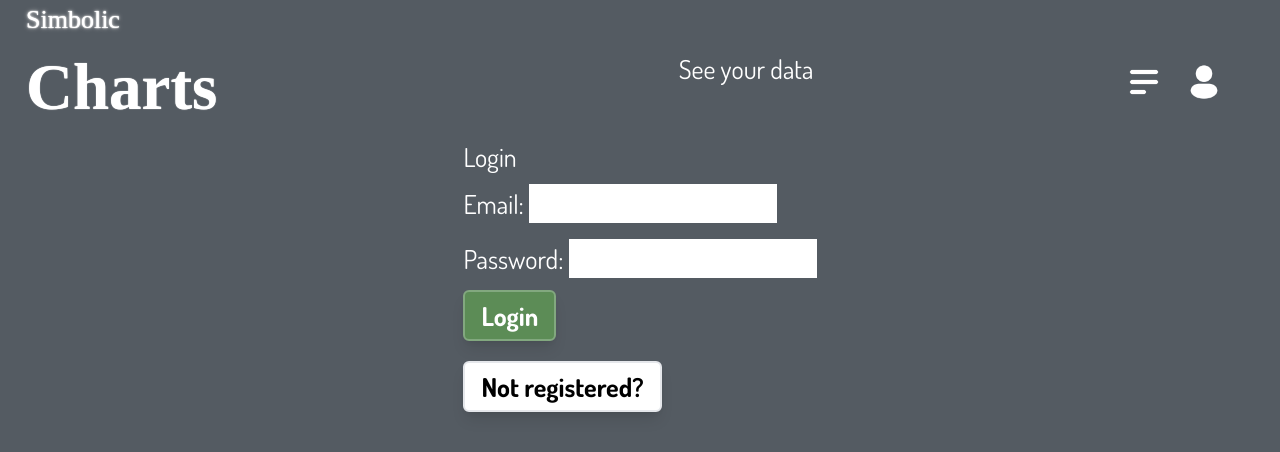
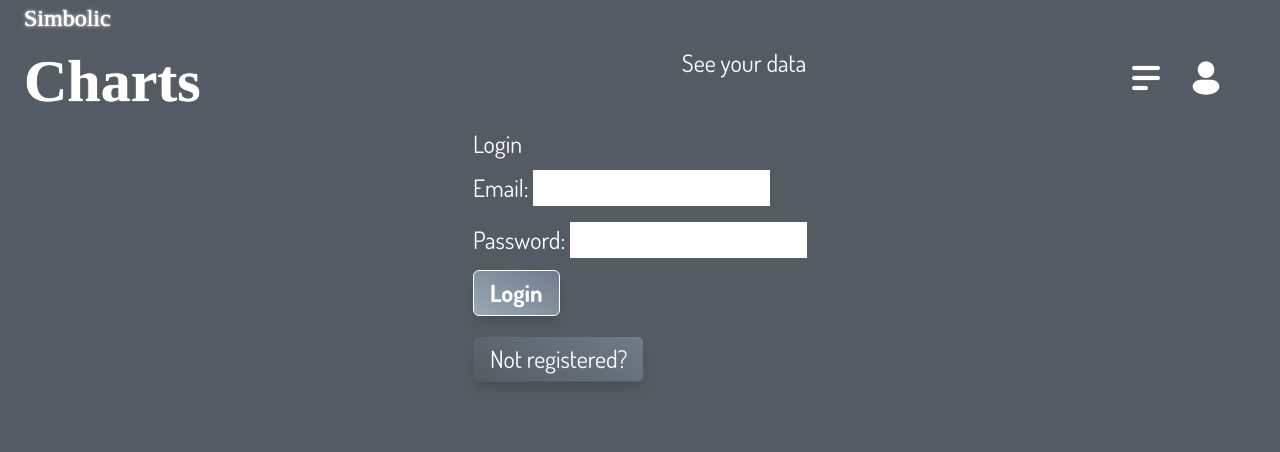
Before and after one commit to eliza-guseva/chart, a React (Create React App) app: page /login in a window 1280 px wide. Shown: the top 452 px of the page. Built offline with nearby package versions, Linux system fonts and the light colour scheme; no server answers; a web font is replaced by a local one.

Commit message:
no more navigation

```diff
--- a/src/App.js
+++ b/src/App.js
@@ -6,7 +6,7 @@ import Nav from './components/Nav';
 import Home from './components/Home';
 import Dashboard from './components/Dashboard';
 import Contact from './components/Contact';
-import ZipUpload from './components/ZipUpload';
+import { UnzipNPlot } from './components/UnzipNPlot';
 import TheGraphs from './components/TheGraphs';
 
 import { LoginProvider } from './context/LoginContext';
@@ -26,7 +26,7 @@ function App() {
           <Route path="/login" element={<Login />} />
           <Route path="/dashboard" element={<Dashboard />} />
           <Route path="/contact" element={<Contact />} />
-          <Route path="/fileupload" element={<ZipUpload />} />
+          <Route path="/fileupload" element={<UnzipNPlot />} />
           <Route path="/thegraphs" element={<TheGraphs />} />
           <Route path="*" element={<h1>Not Found</h1>} />
         </Routes>
--- a/src/components/TheGraphs.js
+++ b/src/components/TheGraphs.js
@@ -64,9 +64,8 @@ function processSleepData(sleepData) {
 
 
 
-const TheGraphs = () => {
+const TheGraphs = ({selectFiles}) => {
     const location = useLocation(); // here our state is stored
-    const { selectFiles } = location.state || {}; // Access the passed state
     const [sleepData, setSleepData] = useState(null);
 
     useEffect(() => {
@@ -82,7 +81,6 @@ const TheGraphs = () => {
     return (
         <div>
             <h1>The Graphs</h1>
-            {/* Pass the processed sleepData to SleepGraph */}
             {sleepData && <SleepStagesStack sleepData={sleepData} />}
         </div>
     );
--- a/src/input.css
+++ b/src/input.css
@@ -10,7 +10,7 @@
     @apply
     min-h-screen
     flex flex-col items-center justify-start
-    text-[calc(10px+2vmin)] text-white font-dosis
+    text-[calc(8px+2vmin)] text-white font-dosis
     bg-darkbckg
   }
 
@@ -20,11 +20,6 @@
     mt-1 mb-1
     rounded-md
     shadow-lg
-    border-2
-    focus:outline-none
-    focus:ring-2
-    focus:ring-blue-500
-    focus:ring-opacity-50
     transition
     duration-300
     ease-in-out
@@ -32,16 +27,19 @@
 
 .btnstd {
     @apply
-    bg-darkbtn hover:bg-darkbtnhover
+    bg-btn-grad hover:bg-btn-hover-grad
     hover:shadow-2xl
-    text-white font-bold
-    border-darkbtnhover
+    text-white font-bold text-center
+    border
+    border-white
 }
 
 .btnboring {
     @apply
-    bg-white hover:bg-gray-200
-    text-black font-bold
+    bg-btn-boring-grad hover:bg-btn-hover-grad
+    text-white
+    border
+    border-darkbckg
 }
 
 button {
--- a/src/output.css
+++ b/src/output.css
@@ -585,6 +585,26 @@ video {
   }
 }
 
+.absolute{
+  position: absolute;
+}
+
+.relative{
+  position: relative;
+}
+
+.inset-0{
+  inset: 0px;
+}
+
+.z-10{
+  z-index: 10;
+}
+
+.z-20{
+  z-index: 20;
+}
+
 .m-10{
   margin: 2.5rem;
 }
@@ -598,10 +618,6 @@ video {
   margin-bottom: 0.5rem;
 }
 
-.\!mt-10{
-  margin-top: 2.5rem !important;
-}
-
 .\!mt-4{
   margin-top: 1rem !important;
 }
@@ -610,16 +626,16 @@ video {
   margin-left: 1rem;
 }
 
+.mr-4{
+  margin-right: 1rem;
+}
+
+.mt-2{
+  margin-top: 0.5rem;
+}
+
 .mt-4{
   margin-top: 1rem;
-}
-
-.mr-2{
-  margin-right: 0.5rem;
-}
-
-.mr-4{
-  margin-right: 1rem;
 }
 
 .flex{
@@ -630,12 +646,16 @@ video {
   display: table;
 }
 
-.w-4\/5{
-  width: 80%;
+.h-0{
+  height: 0px;
 }
 
-.w-1{
-  width: 0.25rem;
+.h-16{
+  height: 4rem;
+}
+
+.h-auto{
+  height: auto;
 }
 
 .w-\[4em\]{
@@ -646,6 +666,18 @@ video {
   width: 5em;
 }
 
+.scale-0{
+  --tw-scale-x: 0;
+  --tw-scale-y: 0;
+  transform: translate(var(--tw-translate-x), var(--tw-translate-y)) rotate(var(--tw-rotate)) skewX(var(--tw-skew-x)) skewY(var(--tw-skew-y)) scaleX(var(--tw-scale-x)) scaleY(var(--tw-scale-y));
+}
+
+.scale-100{
+  --tw-scale-x: 1;
+  --tw-scale-y: 1;
+  transform: translate(var(--tw-translate-x), var(--tw-translate-y)) rotate(var(--tw-rotate)) skewX(var(--tw-skew-x)) skewY(var(--tw-skew-y)) scaleX(var(--tw-scale-x)) scaleY(var(--tw-scale-y));
+}
+
 .flex-col{
   flex-direction: column;
 }
@@ -654,8 +686,16 @@ video {
   align-items: center;
 }
 
+.justify-end{
+  justify-content: flex-end;
+}
+
 .justify-center{
   justify-content: center;
+}
+
+.overflow-hidden{
+  overflow: hidden;
 }
 
 .rounded-lg{
@@ -680,12 +720,12 @@ video {
   background-color: rgb(130 168 127 / var(--tw-bg-opacity));
 }
 
+.p-4{
+  padding: 1rem;
+}
+
 .text-center{
   text-align: center;
-}
-
-.font-black{
-  font-weight: 900;
 }
 
 .font-bold{
@@ -697,8 +737,45 @@ video {
   color: rgb(0 0 0 / var(--tw-text-opacity));
 }
 
+.text-red-500{
+  --tw-text-opacity: 1;
+  color: rgb(239 68 68 / var(--tw-text-opacity));
+}
+
+.opacity-0{
+  opacity: 0;
+}
+
+.opacity-100{
+  opacity: 1;
+}
+
 .filter{
   filter: var(--tw-blur) var(--tw-brightness) var(--tw-contrast) var(--tw-grayscale) var(--tw-hue-rotate) var(--tw-invert) var(--tw-saturate) var(--tw-sepia) var(--tw-drop-shadow);
+}
+
+.transition{
+  transition-property: color, background-color, border-color, text-decoration-color, fill, stroke, opacity, box-shadow, transform, filter, -webkit-backdrop-filter;
+  transition-property: color, background-color, border-color, text-decoration-color, fill, stroke, opacity, box-shadow, transform, filter, backdrop-filter;
+  transition-property: color, background-color, border-color, text-decoration-color, fill, stroke, opacity, box-shadow, transform, filter, backdrop-filter, -webkit-backdrop-filter;
+  transition-timing-function: cubic-bezier(0.4, 0, 0.2, 1);
+  transition-duration: 150ms;
+}
+
+.transition-all{
+  transition-property: all;
+  transition-timing-function: cubic-bezier(0.4, 0, 0.2, 1);
+  transition-duration: 150ms;
+}
+
+.transition-transform{
+  transition-property: transform;
+  transition-timing-function: cubic-bezier(0.4, 0, 0.2, 1);
+  transition-duration: 150ms;
+}
+
+.duration-500{
+  transition-duration: 500ms;
 }
 
 .App{
@@ -710,7 +787,7 @@ video {
   --tw-bg-opacity: 1;
   background-color: rgb(84 91 98 / var(--tw-bg-opacity));
   font-family: Dosis, sans-serif;
-  font-size: calc(10px + 2vmin);
+  font-size: calc(8px + 2vmin);
   --tw-text-opacity: 1;
   color: rgb(255 255 255 / var(--tw-text-opacity));
 }
@@ -719,7 +796,6 @@ video {
   margin-top: 0.25rem;
   margin-bottom: 0.25rem;
   border-radius: 0.375rem;
-  border-width: 2px;
   padding-top: 0.25rem;
   padding-bottom: 0.25rem;
   padding-left: 1rem;
@@ -734,52 +810,41 @@ video {
   transition-timing-function: cubic-bezier(0.4, 0, 0.2, 1);
 }
 
-.btn:focus{
-  outline: 2px solid transparent;
-  outline-offset: 2px;
-  --tw-ring-offset-shadow: var(--tw-ring-inset) 0 0 0 var(--tw-ring-offset-width) var(--tw-ring-offset-color);
-  --tw-ring-shadow: var(--tw-ring-inset) 0 0 0 calc(2px + var(--tw-ring-offset-width)) var(--tw-ring-color);
-  box-shadow: var(--tw-ring-offset-shadow), var(--tw-ring-shadow), var(--tw-shadow, 0 0 #0000);
-  --tw-ring-color: rgb(59 130 246 / var(--tw-ring-opacity));
-  --tw-ring-opacity: 0.5;
-}
-
 .btnstd{
+  border-width: 1px;
   --tw-border-opacity: 1;
-  border-color: rgb(130 168 127 / var(--tw-border-opacity));
-  --tw-bg-opacity: 1;
-  background-color: rgb(92 140 86 / var(--tw-bg-opacity));
+  border-color: rgb(255 255 255 / var(--tw-border-opacity));
+  background-image: linear-gradient(30deg, #9aa7b4, #707c8b);
+  text-align: center;
   font-weight: 700;
   --tw-text-opacity: 1;
   color: rgb(255 255 255 / var(--tw-text-opacity));
 }
 
 .btnstd:hover{
-  --tw-bg-opacity: 1;
-  background-color: rgb(130 168 127 / var(--tw-bg-opacity));
+  background-image: linear-gradient(30deg, #82a87f, #5f7d5f);
   --tw-shadow: 0 25px 50px -12px rgb(0 0 0 / 0.25);
   --tw-shadow-colored: 0 25px 50px -12px var(--tw-shadow-color);
   box-shadow: var(--tw-ring-offset-shadow, 0 0 #0000), var(--tw-ring-shadow, 0 0 #0000), var(--tw-shadow);
 }
 
 .btnboring{
-  --tw-bg-opacity: 1;
-  background-color: rgb(255 255 255 / var(--tw-bg-opacity));
-  font-weight: 700;
+  border-width: 1px;
+  --tw-border-opacity: 1;
+  border-color: rgb(84 91 98 / var(--tw-border-opacity));
+  background-image: linear-gradient(30deg, #545B62, #707c8b);
   --tw-text-opacity: 1;
-  color: rgb(0 0 0 / var(--tw-text-opacity));
+  color: rgb(255 255 255 / var(--tw-text-opacity));
 }
 
 .btnboring:hover{
-  --tw-bg-opacity: 1;
-  background-color: rgb(229 231 235 / var(--tw-bg-opacity));
+  background-image: linear-gradient(30deg, #82a87f, #5f7d5f);
 }
 
 button{
   margin-top: 0.25rem;
   margin-bottom: 0.25rem;
   border-radius: 0.375rem;
-  border-width: 2px;
   padding-top: 0.25rem;
   padding-bottom: 0.25rem;
   padding-left: 1rem;
@@ -792,16 +857,6 @@ button{
   transition-property: color, background-color, border-color, text-decoration-color, fill, stroke, opacity, box-shadow, transform, filter, backdrop-filter, -webkit-backdrop-filter;
   transition-duration: 300ms;
   transition-timing-function: cubic-bezier(0.4, 0, 0.2, 1);
-}
-
-button:focus{
-  outline: 2px solid transparent;
-  outline-offset: 2px;
-  --tw-ring-offset-shadow: var(--tw-ring-inset) 0 0 0 var(--tw-ring-offset-width) var(--tw-ring-offset-color);
-  --tw-ring-shadow: var(--tw-ring-inset) 0 0 0 calc(2px + var(--tw-ring-offset-width)) var(--tw-ring-color);
-  box-shadow: var(--tw-ring-offset-shadow), var(--tw-ring-shadow), var(--tw-shadow, 0 0 #0000);
-  --tw-ring-color: rgb(59 130 246 / var(--tw-ring-opacity));
-  --tw-ring-opacity: 0.5;
 }
 
 .inpt{
@@ -861,7 +916,7 @@ h1{
 
 .togglesw:checked{
   --tw-bg-opacity: 1;
-  background-color: rgb(92 140 86 / var(--tw-bg-opacity));
+  background-color: rgb(154 167 180 / var(--tw-bg-opacity));
 }
 
 .togglesw:checked:before {
@@ -1006,31 +1061,13 @@ h1{
   }
 }
 
-@media (min-width: 1024px){
-  .lg\:w-4\/5{
-    width: 80%;
-  }
-
-  .lg\:flex-row{
-    flex-direction: row;
-  }
-}
-
 @media (min-width: 1280px){
   .xl\:w-4\/5{
     width: 80%;
   }
-
-  .xl\:flex-row{
-    flex-direction: row;
-  }
 }
 
 @media (min-width: 1536px){
-  .\32xl\:w-4\/5{
-    width: 80%;
-  }
-
   .\32xl\:w-3\/4{
     width: 75%;
   }
--- a/tailwind.config.js
+++ b/tailwind.config.js
@@ -10,9 +10,14 @@ module.exports = {
           },
         colors: {
             'darkbckg': '#545B62',
-            'darkbtn': '#5c8c56',
+            'darkbtn': '#9aa7b4',
             'darkbtnhover': '#82a87f'
-        }
+        },
+        backgroundImage: {
+            'btn-grad': 'linear-gradient(30deg, #9aa7b4, #707c8b)',
+            'btn-hover-grad': 'linear-gradient(30deg, #82a87f, #5f7d5f)',
+            'btn-boring-grad': 'linear-gradient(30deg, #545B62, #707c8b)'
+          }
     },
   },
   plugins: [],
```
Also changed, not shown: src/components/ZipUpload.js (deleted, +0 -120 lines).
